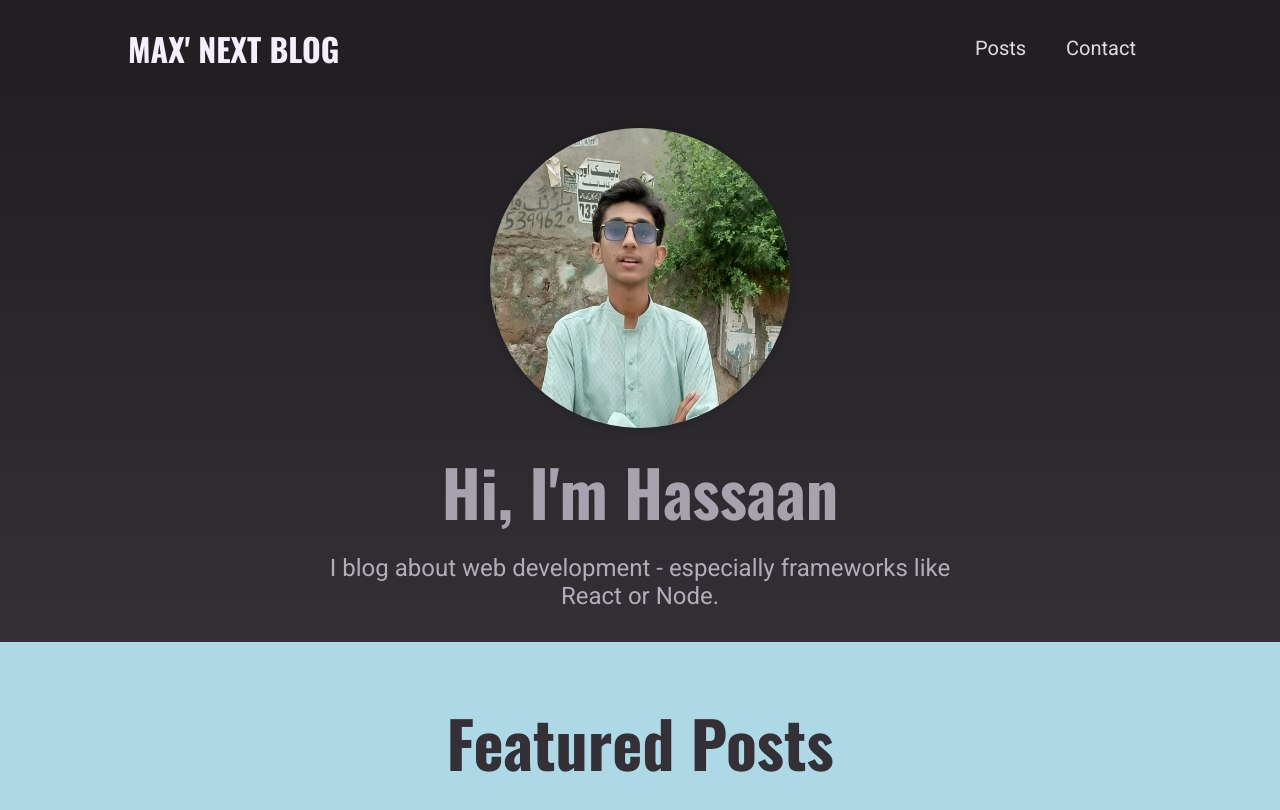
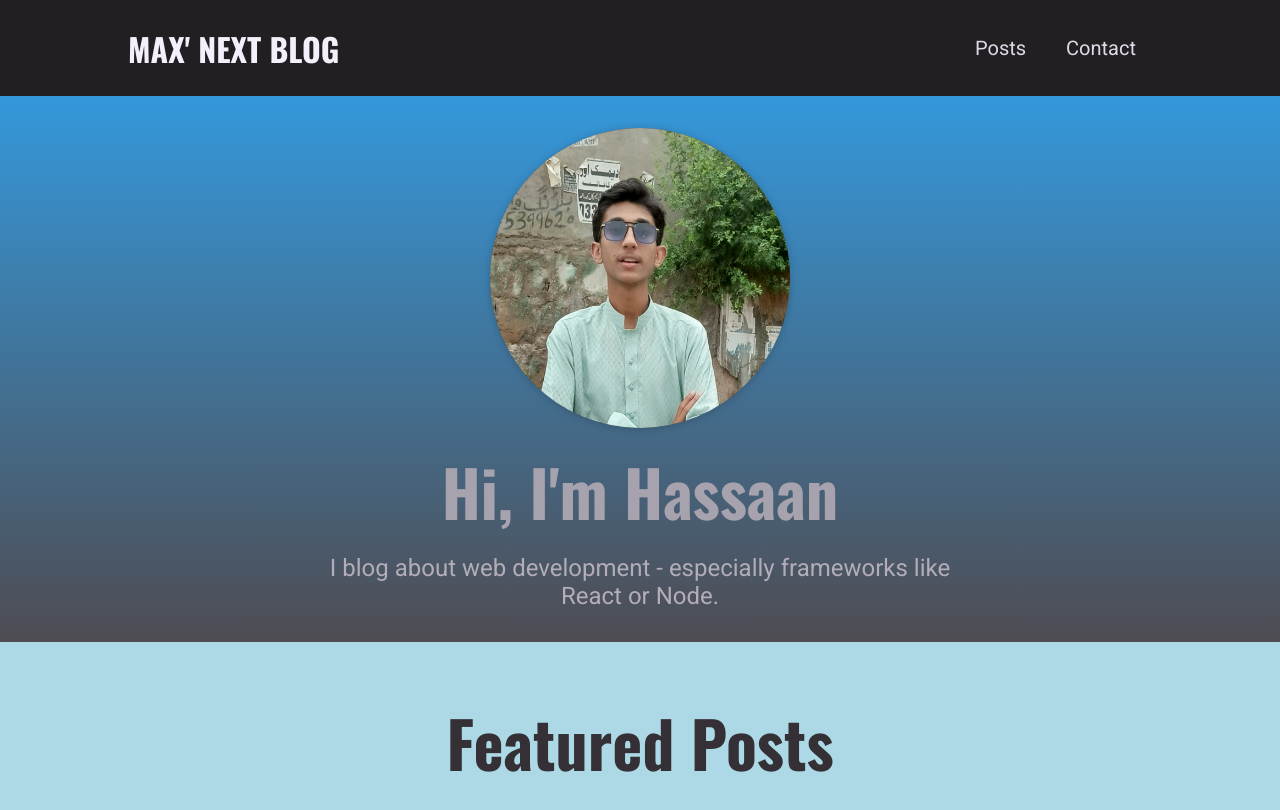
Before and after one commit to Hassaan-Qaisar/blog-website, a Next.js app: page / in a window 1280 px wide. Shown: the top 810 px of the page. Built offline with nearby package versions, Linux system fonts and the light colour scheme.

Commit message:
Update hero.module.css

```diff
--- a/components/home-page/hero.module.css
+++ b/components/home-page/hero.module.css
@@ -1,10 +1,10 @@
 .hero {
     text-align: center;
     background-image: linear-gradient(
-      to bottom,
-      var(--color-grey-900),
-      var(--color-grey-800)
-    );
+    to bottom,
+    #3498db,
+    var(--color-grey-700)
+  );
     padding: var(--size-8) 0;
   }
 
```
